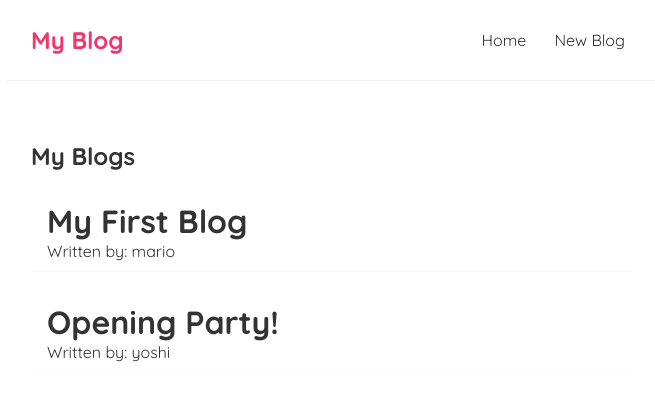
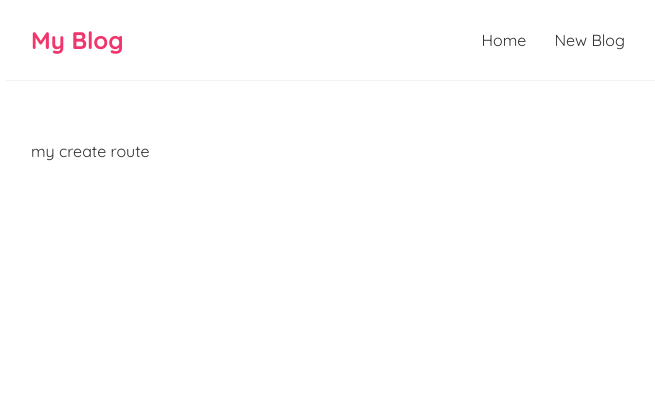
Before and after one commit to sandram92/my-blog, a React (Create React App) app: page /create in a window 1280 px wide. Shown: the top 400 px of the page, without its empty margins (309-964 px from the left). Built offline with nearby package versions, Linux system fonts and the light colour scheme; data requests are answered from the project's data file.

Commit message:
imported BrowserRouter from react-router-dom to create another route, use Router Link to make the likns work

```diff
--- a/package.json
+++ b/package.json
@@ -8,6 +8,7 @@
     "@testing-library/user-event": "^13.5.0",
     "react": "^18.2.0",
     "react-dom": "^18.2.0",
+    "react-router-dom": "^5.3.3",
     "react-scripts": "5.0.1",
     "web-vitals": "^2.1.4"
   },
--- a/src/App.js
+++ b/src/App.js
@@ -1,15 +1,26 @@
 import Navbar from './Navbar';
 import Home from './Home';
+import Create from './Create'
+import {BrowserRouter as Router, Route, Switch} from 'react-router-dom'
 
 function App() {
 
   return (
-    <div className="App">
+    <Router>
+     <div className="App">
       <Navbar/>
-      <div className="content">
-        <Home/>
+        <div className="content">
+         <Switch>
+          <Route exact path='/'>
+            <Home/>
+           </Route>
+           <Route path='/create'>
+            <Create/>
+          </Route>
+        </Switch>
       </div>
     </div>
+  </Router>
   );
 }
 
--- /dev/null
+++ b/src/Create.js
@@ -0,0 +1,7 @@
+const Create = () => {
+    return (
+        <div>my create route</div>
+     );
+}
+
+export default Create;
--- a/src/Navbar.js
+++ b/src/Navbar.js
@@ -1,11 +1,13 @@
+import { Link } from 'react-router-dom'
+
 const Navbar = () => {
     return (
     <nav className="navbar">
      <h1>My Blog</h1>
         <div className="links">
-            <a href="/">Home</a>
-            <a href="/create">
-                New Blog</a>
+            <Link to="/">Home</Link>
+            <Link to="/create">
+                New Blog</Link>
         </div>
     </nav> );
 }
--- a/src/useFetch.js
+++ b/src/useFetch.js
@@ -1,5 +1,4 @@
 import { useEffect, useState } from "react";
-
 
 const useFetch = (url) => {
 
@@ -8,6 +7,7 @@
     const [error, setError] = useState(null)
 
     useEffect(() => {
+      setTimeout(() =>
        fetch(url)
         .then(res => {
          if (!res.ok) {
@@ -23,7 +23,7 @@
       .catch(err => {
         setPending(false)
         setError(err.message)
-          })
+      }),3000)
       }, [url]);
 
       return { data, isPending, error }
```
Also changed, not shown: 1 other file (tests, documents, lock files or other folders). Lines whose indentation alone changed are shown as unchanged.
